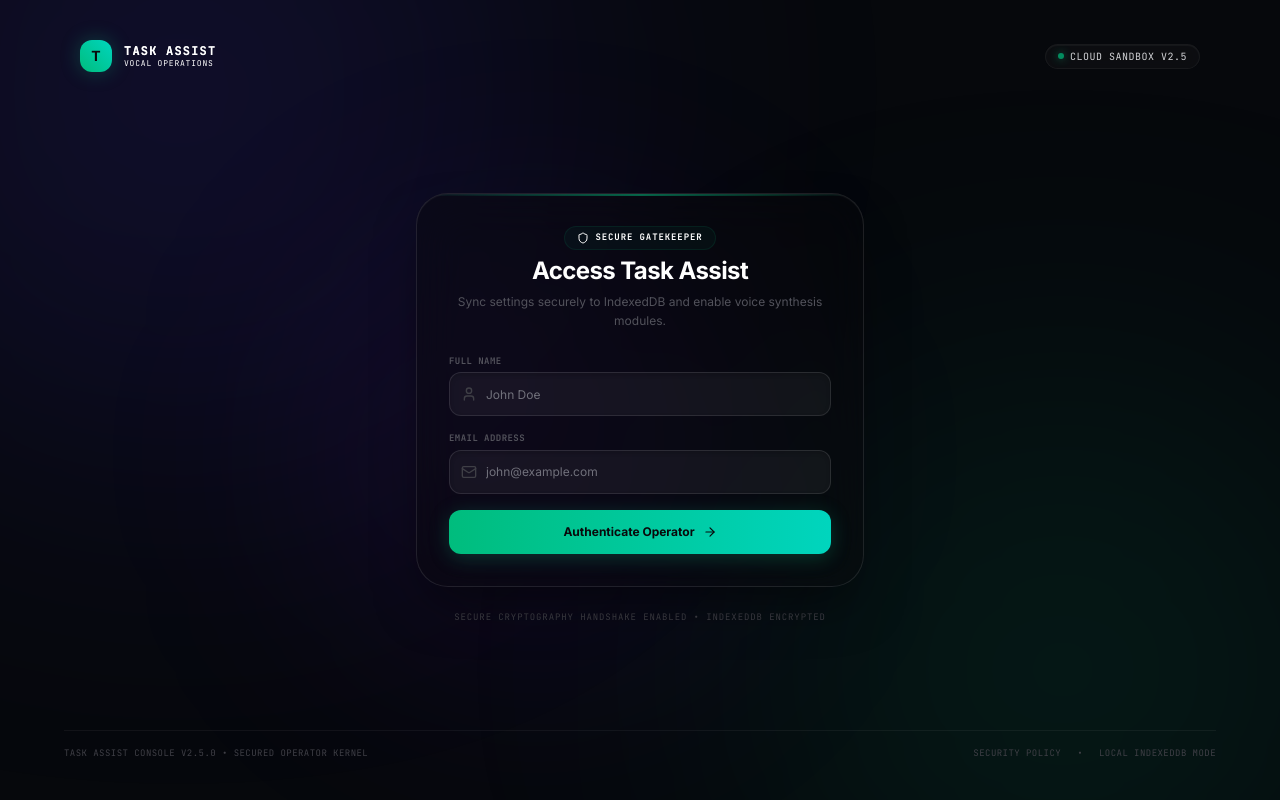
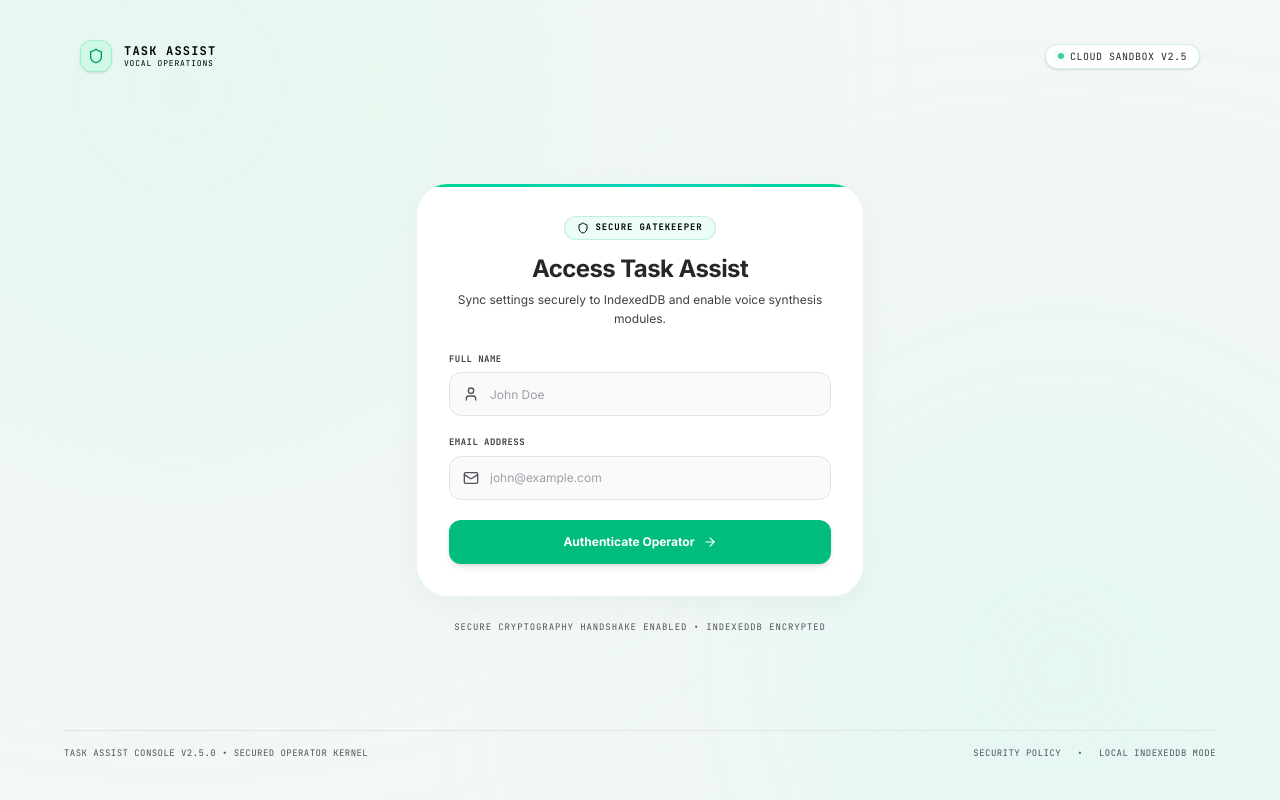
Before and after one commit to ruthram667-tech/taskassistant, a React (Vite) app: page / in a window 1280 px wide. Built offline with nearby package versions, Linux system fonts and the light colour scheme.

Commit message:
feat: login page light mode redesign and dynamic emotional voice engine

```diff
--- a/src/components/Login.tsx
+++ b/src/components/Login.tsx
@@ -167,12 +167,12 @@ export default function Login({ onAuthSuccess }: LoginProps) {
 
   return (
     <div
-      className="min-h-screen bg-[#06080c] text-white flex flex-col justify-between p-4 sm:p-6 font-sans antialiased selection:bg-emerald-500 selection:text-zinc-950 relative overflow-hidden"
+      className="min-h-screen bg-[#F3F7F5] text-zinc-850 flex flex-col justify-between p-4 sm:p-6 font-sans antialiased selection:bg-emerald-500 selection:text-white relative overflow-hidden"
       id="login_screen_root"
     >
-      {/* Visual Style: Rich ambient background with floating animated blur blobs */}
+      {/* Visual Style: Soft ambient background with floating animated blur blobs for Light Mode */}
       <div className="absolute inset-0 pointer-events-none overflow-hidden z-0">
-        {/* Neon Purple/Indigo Orb */}
+        {/* Soft Teal Blob */}
         <motion.div
           animate={{
             x: [0, 40, -20, 0],
@@ -184,10 +184,10 @@ export default function Login({ onAuthSuccess }: LoginProps) {
             repeat: Infinity,
             ease: "easeInOut"
           }}
-          className="absolute -top-40 -left-40 w-[600px] h-[600px] bg-indigo-600/15 rounded-full blur-[140px]"
+          className="absolute -top-40 -left-40 w-[600px] h-[600px] bg-emerald-100/40 rounded-full blur-[140px]"
         />
 
-        {/* Neon Emerald/Cyan Orb */}
+        {/* Soft Mint/Cyan Blob */}
         <motion.div
           animate={{
             x: [0, -60, 40, 0],
@@ -199,56 +199,40 @@ export default function Login({ onAuthSuccess }: LoginProps) {
             repeat: Infinity,
             ease: "easeInOut"
           }}
-          className="absolute -bottom-40 -right-40 w-[650px] h-[650px] bg-emerald-500/10 rounded-full blur-[150px]"
-        />
-
-        {/* Coral/Amber Soft Ambient Light */}
-        <motion.div
-          animate={{
-            x: [0, 30, -30, 0],
-            y: [0, 30, 20, 0],
-            scale: [1, 1.05, 0.95, 1]
-          }}
-          transition={{
-            duration: 15,
-            repeat: Infinity,
-            ease: "easeInOut",
-            delay: 3
-          }}
-          className="absolute top-[30%] left-[25%] w-[400px] h-[400px] bg-violet-600/10 rounded-full blur-[120px]"
+          className="absolute -bottom-40 -right-40 w-[650px] h-[650px] bg-teal-100/40 rounded-full blur-[150px]"
         />
       </div>
 
-      {/* Top minimal header bar with glowing separator */}
+      {/* Top minimal header bar */}
       <header className="w-full max-w-6xl mx-auto flex justify-between items-center py-4 px-4 bg-transparent relative z-10" id="login_top_header">
         <div className="flex items-center gap-3" id="header_logo_group">
-          <div className="h-8 w-8 bg-gradient-to-tr from-emerald-500 to-teal-400 text-zinc-950 rounded-xl flex items-center justify-center font-bold text-sm shadow-[0_0_20px_rgba(16,185,129,0.3)]">
-            T
+          <div className="h-8 w-8 bg-emerald-100 border border-emerald-500/20 text-emerald-600 rounded-xl flex items-center justify-center font-bold text-sm shadow-sm">
+            <Shield className="w-4 h-4" />
           </div>
           <div className="flex flex-col">
-            <span className="font-bold text-xs tracking-widest uppercase font-mono bg-gradient-to-r from-white via-zinc-200 to-zinc-400 bg-clip-text text-transparent">Task Assist</span>
-            <span className="text-[8px] font-mono uppercase text-emerald-400/80 tracking-widest -mt-0.5">Vocal Operations</span>
+            <span className="font-bold text-xs tracking-widest uppercase font-mono text-zinc-800">Task Assist</span>
+            <span className="text-[8px] font-mono uppercase text-emerald-600 tracking-widest -mt-0.5">Vocal Operations</span>
           </div>
         </div>
         <div className="flex items-center gap-4 text-[10px] font-mono uppercase tracking-wider" id="header_status">
-          <span className="flex items-center gap-1.5 bg-zinc-900/40 backdrop-blur-md border border-white/5 px-3 py-1 rounded-full text-zinc-300 shadow-[inset_0_1px_1px_rgba(255,255,255,0.05)]">
-            <span className="h-1.5 w-1.5 rounded-full bg-emerald-500 animate-pulse shadow-[0_0_8px_rgba(16,185,129,0.8)]"></span>
+          <span className="flex items-center gap-1.5 bg-white border border-emerald-500/20 px-3 py-1 rounded-full text-zinc-600 shadow-sm">
+            <span className="h-1.5 w-1.5 rounded-full bg-emerald-500 animate-pulse shadow-[0_0_8px_rgba(16,185,129,0.5)]"></span>
             Cloud Sandbox v2.5
           </span>
         </div>
       </header>
 
-      {/* Main centered glassmorphic login section */}
+      {/* Main centered login section */}
       <main className="flex-grow flex items-center justify-center py-8 px-4 relative z-10">
         <div className="w-full max-w-md" id="login_card_wrapper">
 
           {/* Main Elevated Card with Layered Depth Effects */}
           <div
-            className="bg-zinc-950/40 border border-white/10 backdrop-blur-xl rounded-[32px] shadow-[0_25px_50px_-12px_rgba(0,0,0,0.5),_inset_0_1px_1px_rgba(255,255,255,0.05)] p-6 sm:p-8 flex flex-col relative overflow-hidden"
+            className="bg-white border border-emerald-500/10 rounded-[32px] shadow-[0_8px_30px_rgb(0,0,0,0.04)] p-6 sm:p-8 flex flex-col relative overflow-hidden"
             id="auth_card_container"
           >
             {/* Fine border linear accent on top of card */}
-            <div className="absolute top-0 left-0 right-0 h-[1.5px] bg-gradient-to-r from-transparent via-emerald-500/50 to-transparent" />
+            <div className="absolute top-0 left-0 right-0 h-[3px] bg-gradient-to-r from-emerald-400 via-teal-400 to-emerald-400" />
 
             <AnimatePresence mode="wait">
               {loginProcessState !== "idle" ? (
@@ -265,25 +249,25 @@ export default function Login({ onAuthSuccess }: LoginProps) {
                   {/* Premium Rotating Loading Core */}
                   <div className="text-center space-y-3">
                     <div className="relative inline-flex items-center justify-center">
-                      {/* Decorative outer neon rings */}
-                      <div className="absolute inset-0 rounded-full border border-emerald-500/20 animate-ping opacity-30" />
-                      <div className="absolute -inset-1.5 rounded-2xl border border-teal-500/10 animate-spin [animation-duration:8s]" />
+                      {/* Decorative outer rings */}
+                      <div className="absolute inset-0 rounded-full border border-emerald-500/30 animate-ping opacity-50" />
+                      <div className="absolute -inset-1.5 rounded-2xl border border-teal-500/20 animate-spin [animation-duration:8s]" />
 
-                      <div className="h-14 w-14 bg-zinc-900/60 border border-white/10 backdrop-blur-md rounded-2xl flex items-center justify-center text-emerald-400 shadow-[0_0_30px_rgba(16,185,129,0.15)]">
+                      <div className="h-14 w-14 bg-emerald-50 border border-emerald-500/20 rounded-2xl flex items-center justify-center text-emerald-600 shadow-sm">
                         <Loader2 className="h-7 w-7 animate-spin" />
                       </div>
                     </div>
                     <div>
-                      <h3 className="text-sm font-bold uppercase tracking-wider text-white font-mono">Initializing Workspace</h3>
-                      <p className="text-[10px] font-mono text-zinc-400 mt-1">Booting secure offline client databases</p>
+                      <h3 className="text-sm font-bold uppercase tracking-wider text-zinc-800 font-mono">Initializing Workspace</h3>
+                      <p className="text-[10px] font-mono text-zinc-500 mt-1">Booting secure offline client databases</p>
                     </div>
                   </div>
 
                   {/* Interactive Status Timeline */}
-                  <div className="p-4 border border-white/5 rounded-2xl bg-zinc-950/60 shadow-[inset_0_2px_4px_rgba(0,0,0,0.4)] space-y-3">
-                    <div className="flex items-center gap-2 border-b border-white/5 pb-2 mb-1">
-                      <Terminal className="h-3 w-3 text-emerald-400" />
-                      <span className="font-mono text-[9px] font-bold text-zinc-400 uppercase tracking-wider">Calibration Output</span>
+                  <div className="p-4 border border-zinc-100 rounded-2xl bg-zinc-50 shadow-inner space-y-3">
+                    <div className="flex items-center gap-2 border-b border-zinc-200 pb-2 mb-1">
+                      <Terminal className="h-3 w-3 text-emerald-600" />
+                      <span className="font-mono text-[9px] font-bold text-zinc-500 uppercase tracking-wider">Calibration Output</span>
                     </div>
 
                     <div className="space-y-2.5">
@@ -297,19 +281,19 @@ export default function Login({ onAuthSuccess }: LoginProps) {
                             key={step.id}
                             className={`flex items-center justify-between text-xs font-mono transition-all duration-300 ${
                               isCompleted
-                                ? "text-emerald-400/90"
+                                ? "text-emerald-600 font-medium"
                                 : isActive
-                                  ? "text-teal-300 font-bold drop-shadow-[0_0_8px_rgba(20,184,166,0.3)]"
-                                  : "text-zinc-500"
+                                  ? "text-teal-600 font-bold"
+                                  : "text-zinc-400"
                             }`}
                           >
                             <div className="flex items-center gap-3">
                               <div className={`h-6 w-6 rounded-lg flex items-center justify-center border transition-all duration-300 ${
                                 isCompleted
-                                  ? "bg-emerald-500/10 border-emerald-500/30 text-emerald-400 shadow-[0_0_10px_rgba(16,185,129,0.1)]"
+                                  ? "bg-emerald-50 border-emerald-500/30 text-emerald-600 shadow-sm"
                                   : isActive
-                                    ? "border-teal-400 text-teal-300 bg-teal-950/30 animate-pulse"
-                                    : "border-white/5 bg-zinc-900/40 text-zinc-500"
+                                    ? "border-teal-500/40 text-teal-600 bg-teal-50 animate-pulse"
+                                    : "border-zinc-200 bg-zinc-100 text-zinc-400"
                               }`}>
                                 {isCompleted ? (
                                   <Check className="h-3.5 w-3.5 stroke-[2.5]" />
@@ -355,15 +339,14 @@ export default function Login({ onAuthSuccess }: LoginProps) {
                   className="space-y-6"
                   key="initial_options_view"
                 >
-                  {/* Heading & Subheading */}
                   <div className="text-center space-y-1.5" id="auth_headline_group">
-                    <span className="inline-flex items-center gap-1.5 px-3 py-1 rounded-full bg-emerald-500/5 border border-emerald-500/10 text-emerald-400 text-[9px] font-mono uppercase tracking-widest font-semibold">
+                    <span className="inline-flex items-center gap-1.5 px-3 py-1 rounded-full bg-emerald-50 border border-emerald-500/20 text-emerald-700 text-[9px] font-mono uppercase tracking-widest font-bold">
                       <Shield className="h-3 w-3" /> Secure Gatekeeper
                     </span>
-                    <h2 className="text-xl sm:text-2xl font-extrabold text-white tracking-tight leading-tight">
+                    <h2 className="text-xl sm:text-2xl font-extrabold text-zinc-800 tracking-tight leading-tight mt-2">
                       Access Task Assist
                     </h2>
-                    <p className="text-zinc-400 text-xs font-normal max-w-sm mx-auto leading-relaxed">
+                    <p className="text-zinc-500 text-xs font-normal max-w-sm mx-auto leading-relaxed">
                       Sync settings securely to IndexedDB and enable voice synthesis modules.
                     </p>
                   </div>
@@ -375,16 +358,16 @@ export default function Login({ onAuthSuccess }: LoginProps) {
                     exit={{ opacity: 0, x: 10 }}
                     transition={{ duration: 0.2 }}
                     onSubmit={handleCustomFormSubmit}
-                    className="space-y-4"
+                    className="space-y-5 mt-2"
                     key="credentials_form_tab"
                   >
                     {/* Name Field */}
-                    <div className="space-y-1">
-                      <label htmlFor="name_input_field" className="block font-mono text-[9px] uppercase font-bold text-zinc-400 tracking-wider">
+                    <div className="space-y-1.5">
+                      <label htmlFor="name_input_field" className="block font-mono text-[9px] uppercase font-bold text-zinc-500 tracking-wider">
                         Full Name
                       </label>
                       <div className="relative">
-                        <span className="absolute inset-y-0 left-0 pl-3 flex items-center pointer-events-none text-zinc-500">
+                        <span className="absolute inset-y-0 left-0 pl-3.5 flex items-center pointer-events-none text-zinc-400">
                           <User className="h-4 w-4" />
                         </span>
                         <input
@@ -394,18 +377,18 @@ export default function Login({ onAuthSuccess }: LoginProps) {
                           placeholder="John Doe"
                           value={nameInput}
                           onChange={(e) => setNameInput(e.target.value)}
-                          className="w-full h-11 pl-9 pr-3 bg-white/5 border border-white/10 focus:border-emerald-500/40 text-white text-xs rounded-xl focus:outline-none focus:ring-1 focus:ring-emerald-500/30 transition-all shadow-[inset_0_2px_4px_rgba(0,0,0,0.2)] placeholder-zinc-500"
+                          className="w-full h-11 pl-10 pr-3 bg-zinc-50 border border-zinc-200 focus:border-emerald-500/50 text-zinc-800 text-xs rounded-xl focus:outline-none focus:ring-2 focus:ring-emerald-500/20 transition-all placeholder-zinc-400"
                         />
                       </div>
                     </div>
 
                     {/* Email Field */}
-                    <div className="space-y-1">
-                      <label htmlFor="email_input_field" className="block font-mono text-[9px] uppercase font-bold text-zinc-400 tracking-wider">
+                    <div className="space-y-1.5">
+                      <label htmlFor="email_input_field" className="block font-mono text-[9px] uppercase font-bold text-zinc-500 tracking-wider">
                         Email Address
                       </label>
                       <div className="relative">
-                        <span className="absolute inset-y-0 left-0 pl-3 flex items-center pointer-events-none text-zinc-500">
+                        <span className="absolute inset-y-0 left-0 pl-3.5 flex items-center pointer-events-none text-zinc-400">
                           <Mail className="h-4 w-4" />
                         </span>
                         <input
@@ -415,17 +398,17 @@ export default function Login({ onAuthSuccess }: LoginProps) {
                           placeholder="john@example.com"
                           value={emailInput}
                           onChange={(e) => setEmailInput(e.target.value)}
-                          className="w-full h-11 pl-9 pr-3 bg-white/5 border border-white/10 focus:border-emerald-500/40 text-white text-xs rounded-xl focus:outline-none focus:ring-1 focus:ring-emerald-500/30 transition-all shadow-[inset_0_2px_4px_rgba(0,0,0,0.2)] placeholder-zinc-500"
+                          className="w-full h-11 pl-10 pr-3 bg-zinc-50 border border-zinc-200 focus:border-emerald-500/50 text-zinc-800 text-xs rounded-xl focus:outline-none focus:ring-2 focus:ring-emerald-500/20 transition-all placeholder-zinc-400"
                         />
                       </div>
                     </div>
 
                     {/* Submit Button */}
                     <motion.button
-                      whileHover={{ scale: 1.02, y: -1 }}
+                      whileHover={{ scale: 1.01, y: -1 }}
                       whileTap={{ scale: 0.98 }}
                       type="submit"
-                      className="w-full h-11 bg-gradient-to-r from-emerald-500 to-teal-400 text-zinc-950 text-xs font-bold rounded-xl transition-all flex items-center justify-center gap-2 cursor-pointer shadow-[0_4px_20px_rgba(16,185,129,0.25)] hover:shadow-[0_4px_25px_rgba(16,185,129,0.4)] mt-2"
+                      className="w-full h-11 bg-emerald-500 hover:bg-emerald-600 text-white text-xs font-bold rounded-xl transition-all flex items-center justify-center gap-2 cursor-pointer shadow-md mt-4"
                       id="custom_form_submit_btn"
                     >
                       Authenticate Operator <ArrowRight className="h-3.5 w-3.5" />
@@ -438,22 +421,22 @@ export default function Login({ onAuthSuccess }: LoginProps) {
           </div>
 
           {/* Secure compliance disclaimer below the card */}
-          <p className="text-[9px] text-zinc-500 font-mono text-center uppercase tracking-widest mt-6" id="compliance_stamp">
+          <p className="text-[9px] text-zinc-400 font-mono text-center uppercase tracking-widest mt-6" id="compliance_stamp">
             Secure Cryptography Handshake Enabled • IndexedDB Encrypted
           </p>
 
         </div>
       </main>
 
-      {/* Bottom minimalistic sleek footer with separation */}
-      <footer className="w-full max-w-6xl mx-auto py-4 border-t border-white/5 flex flex-col sm:flex-row justify-between items-center gap-2 relative z-10" id="login_screen_footer">
-        <span className="text-[9px] font-mono text-zinc-500 uppercase tracking-wider">
+      {/* Bottom minimalistic sleek footer */}
+      <footer className="w-full max-w-6xl mx-auto py-4 border-t border-zinc-200 flex flex-col sm:flex-row justify-between items-center gap-2 relative z-10" id="login_screen_footer">
+        <span className="text-[9px] font-mono text-zinc-400 uppercase tracking-wider">
           TASK ASSIST CONSOLE v2.5.0 • SECURED OPERATOR KERNEL
         </span>
-        <div className="flex gap-4 text-[9px] font-mono text-zinc-500 uppercase tracking-wider">
-          <span className="hover:text-white transition-colors cursor-pointer">Security Policy</span>
+        <div className="flex gap-4 text-[9px] font-mono text-zinc-400 uppercase tracking-wider">
+          <span className="hover:text-zinc-700 transition-colors cursor-pointer">Security Policy</span>
           <span>•</span>
-          <span className="hover:text-white transition-colors cursor-pointer">Local IndexedDB Mode</span>
+          <span className="hover:text-zinc-700 transition-colors cursor-pointer">Local IndexedDB Mode</span>
         </div>
       </footer>
     </div>
```
Also changed, not shown: src/components/OverviewPanel.tsx (+89 -47 lines).
